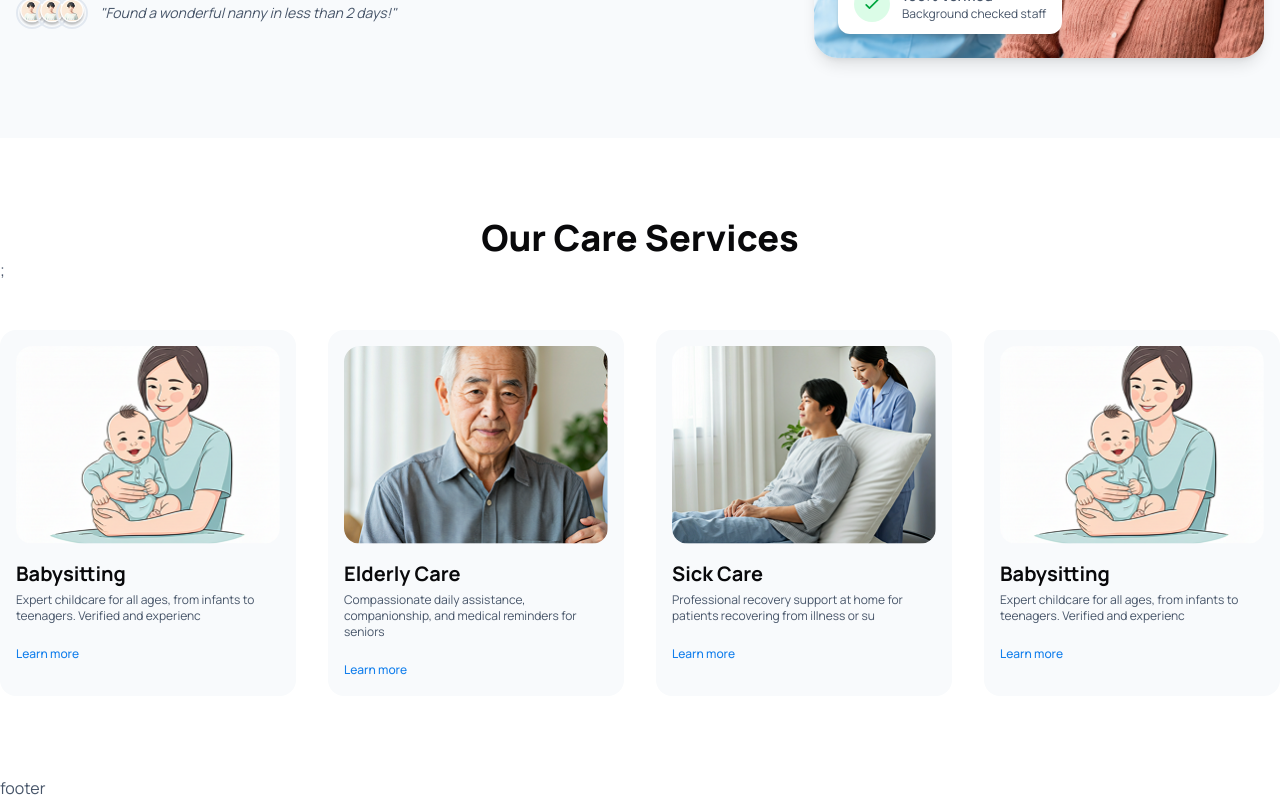
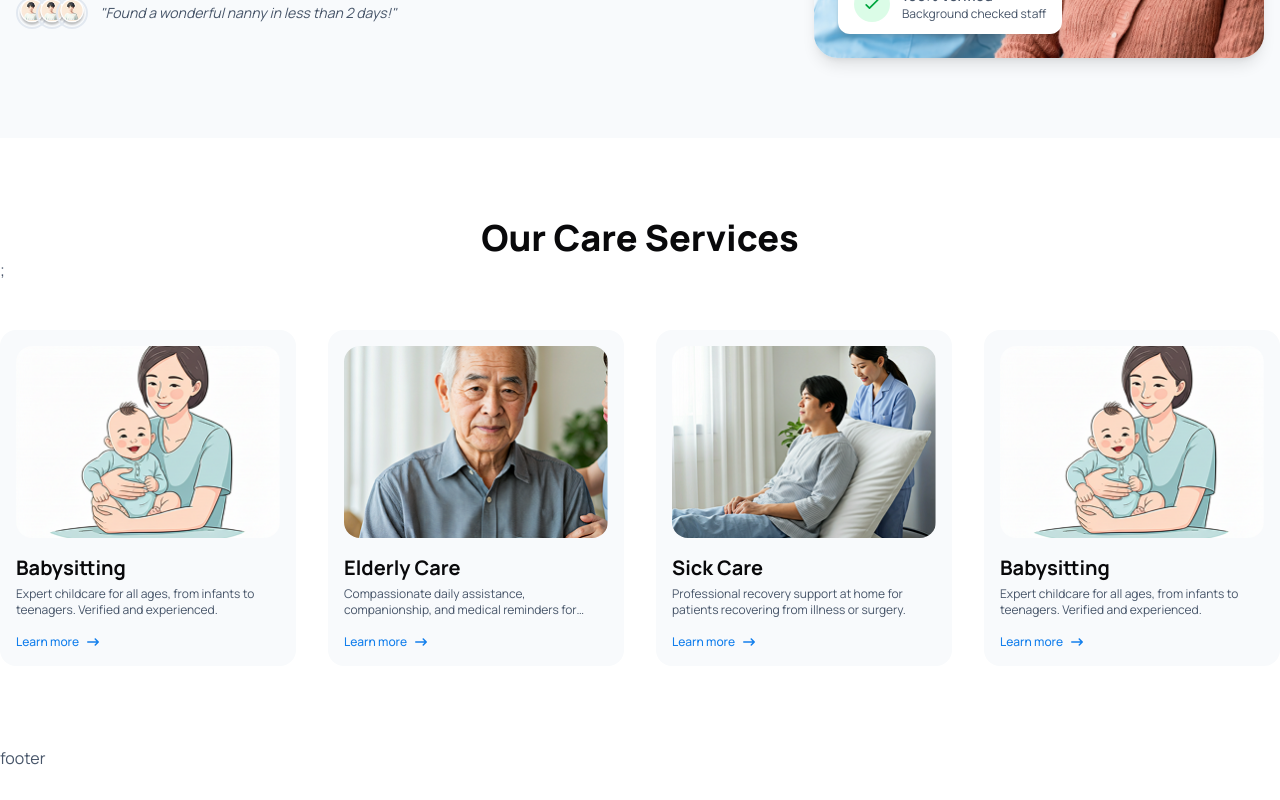
Before and after one commit to jinnahakondo/care.xyz, a Next.js app: page / in a window 1280 px wide. Shown: the part 562-1362 px from the top of the page. After the commit the page ends 1332 px from the top, so only its background shows below. Built offline with nearby package versions, Linux system fonts and the light colour scheme.

Commit message:
some update

```diff
--- a/package.json
+++ b/package.json
@@ -12,7 +12,8 @@
     "daisyui": "^5.5.19",
     "next": "16.1.6",
     "react": "19.2.3",
-    "react-dom": "19.2.3"
+    "react-dom": "19.2.3",
+    "react-icons": "^5.6.0"
   },
   "devDependencies": {
     "@tailwindcss/postcss": "^4.2.1",
--- a/src/components/cards/ServiceCard.jsx
+++ b/src/components/cards/ServiceCard.jsx
@@ -1,24 +1,34 @@
 import Image from "next/image";
 import Link from "next/link";
 import React from "react";
+import { FaArrowRightLong } from "react-icons/fa6";
 
 export default function ServiceCard({ image, title, description }) {
   return (
-    <div className="bg-base-200 p-4 rounded-2xl">
+    <div className="bg-base-200 p-4 rounded-2xl h-full flex flex-col group ">
+      {/* card image  */}
+      <div className="h-48 w-full overflow-hidden rounded-2xl">
         <Image
           src={image}
           alt={title}
           width={200}
           height={200}
-        className="h-49.5 rounded-2xl object-cover w-full"
+          className="h-full w-full object-cover  transition duration-300 group-hover:scale-110 "
         />
-      <div className="mt-4">
+      </div>
+      <div className="mt-4 flex flex-col flex-1">
+        {/* card title  */}
         <h4 className="text-xl font-bold text-neutral mb-1">{title}</h4>
-        <p className="text-xs text-base-content mb-4">
-          {description.slice(0, 80)}
+        {/* card description  */}
+        <p className="text-xs text-base-content mb-4 line-clamp-2">
+          {description}
         </p>
-        <Link href={"/"} className="text-primary text-xs font-medium">
-          Learn more
+        {/* link  */}
+        <Link
+          href={"/"}
+          className="text-primary text-xs font-medium flex items-center gap-2 mt-auto hover:gap-5 transition-[gap]"
+        >
+          Learn more <FaArrowRightLong />
         </Link>
       </div>
     </div>
```
Also changed, not shown: 1 other file (tests, documents, lock files or other folders). Lines whose indentation alone changed are shown as unchanged.
